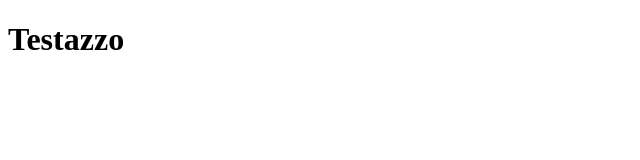
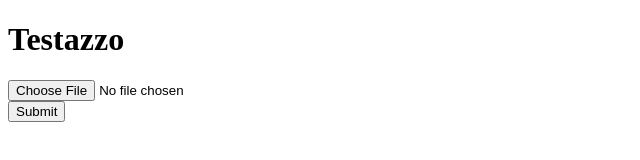
Before and after one commit to paolaguarasci/mockupServer, a website: page index.html in a window 1280 px wide. Shown: the whole page, without its empty margins (0-640 px from the left). Drawn offline with Linux system fonts and the light colour scheme.

Commit message:
funziona con il frontend react

```diff
--- a/index.html
+++ b/index.html
@@ -8,5 +8,9 @@
   </head>
   <body>
     <h1>Testazzo</h1>
+    <form action="upload" method="post" enctype="multipart/form-data">
+      <input type="file" name="filetoupload" /><br />
+      <input type="submit" />
+    </form>
   </body>
 </html>
--- a/package.json
+++ b/package.json
@@ -11,6 +11,7 @@
   "license": "ISC",
   "dependencies": {
     "express": "^4.17.1",
+    "formidable": "^1.2.1",
     "path": "^0.12.7"
   },
   "devDependencies": {
```
Also changed, not shown: 2 other files.
